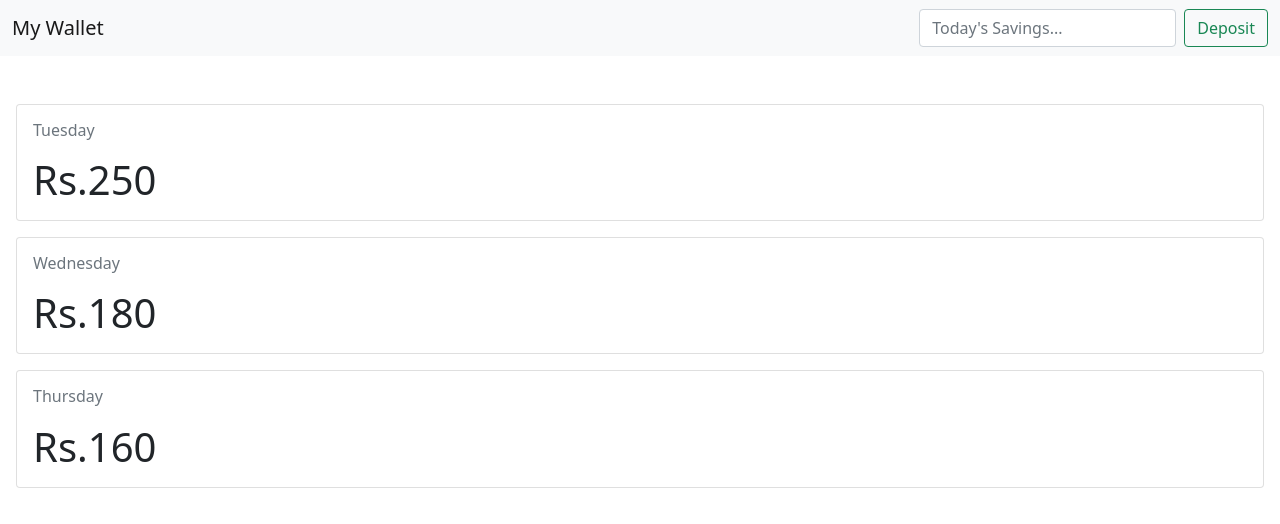
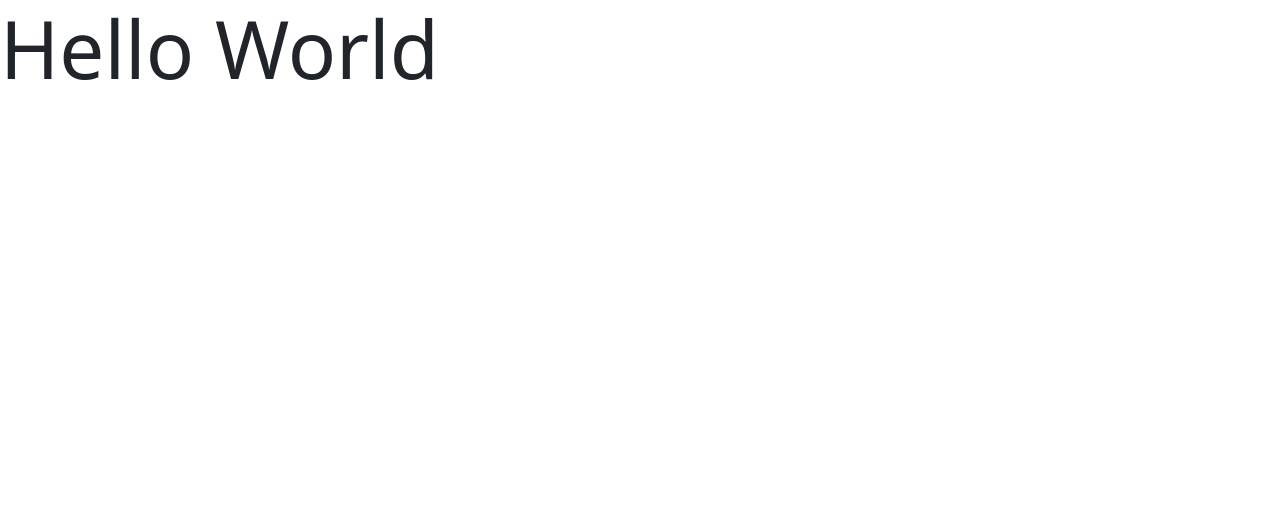
Before and after one commit to sshehrozali/savy, a React (Create React App) app: page / in a window 1280 px wide. Shown: the top 524 px of the page. Built offline with nearby package versions, Linux system fonts and the light colour scheme.

Commit message:
Reset the project

```diff
--- a/src/App.js
+++ b/src/App.js
@@ -1,36 +1,10 @@
-import Header from "./components/Header";
-import TotalSavings from "./components/TotalSavings";
-import Amount from "./components/Amount";
+import React from 'react';
+import ReactDOM from 'react-dom';
 
 function App() {
-
-  // Function to get deposited amount from input field
-  const getAmount = () => {
-  const val = document.getElementById("amount").value;
-    }
-
-
-
-  // Savings Data
-  const Amounts = [{
-    "DATE": "Tuesday",
-    "SAVED": "250"
-  },
-  {
-    "DATE": "Wednesday",
-    "SAVED": "180"
-  },
-  {
-    "DATE": "Thursday",
-    "SAVED": "160"
-  }]
-
-
-
   return (
     <div className="mainAppWindow">
-      <Header onClick={getAmount}/>
-      <TotalSavings totalAmount={Amounts} />
+      <h1 className="display-1">Hello World</h1>
     </div>
   );
 }
--- a/src/components/Amount.js
+++ /dev/null
@@ -1,17 +0,0 @@
-// React Amount Component
-import React from 'react'
-
-const Amount = (props) => {
-    return (
-        <div className="m-3">
-            <div className="card">
-                <div className="card-body display-6">
-                    <p className="lead text-muted fs-6">{ props.amount.DATE }</p>
-                    Rs.{ props.amount.SAVED }
-                </div>
-            </div>
-        </div>
-    )
-}
-
-export default Amount
--- a/src/components/Button.js
+++ /dev/null
@@ -1,10 +0,0 @@
-// React Button Component
-import React from 'react'
-
-const Button = (props) => {
-    return (
-        <button onClick={props.onClick} className="btn btn-outline-success">Deposit</button>
-    )
-}
-
-export default Button
--- a/src/components/Header.js
+++ /dev/null
@@ -1,19 +0,0 @@
-// React Header Component
-import React from 'react'
-import Button from './Button'
-
-const Header = (props) => {
-    return (
-        <nav className="navbar navbar-light bg-light mb-5">
-            <div className="container-fluid">
-                <a className="navbar-brand">My Wallet</a>
-                <div className="d-flex">
-                <input id="amount" className="form-control me-2" type="search" placeholder="Today's Savings..." aria-label="Search" />
-                <Button onClick={props.onClick}/>
-                </div>
-            </div>
-        </nav>
-    )
-}
-
-export default Header
--- a/src/components/TotalSavings.js
+++ /dev/null
@@ -1,15 +0,0 @@
-// React Total Savings Component
-import React from 'react'
-import Amount from './Amount'
-
-const TotalSavings = (props) => {
-    return (
-        <>
-        { props.totalAmount.map( (eachAmount) => {
-            return <Amount amount={eachAmount} />
-        } ) }
-        </>
-    )
-}
-
-export default TotalSavings
```
